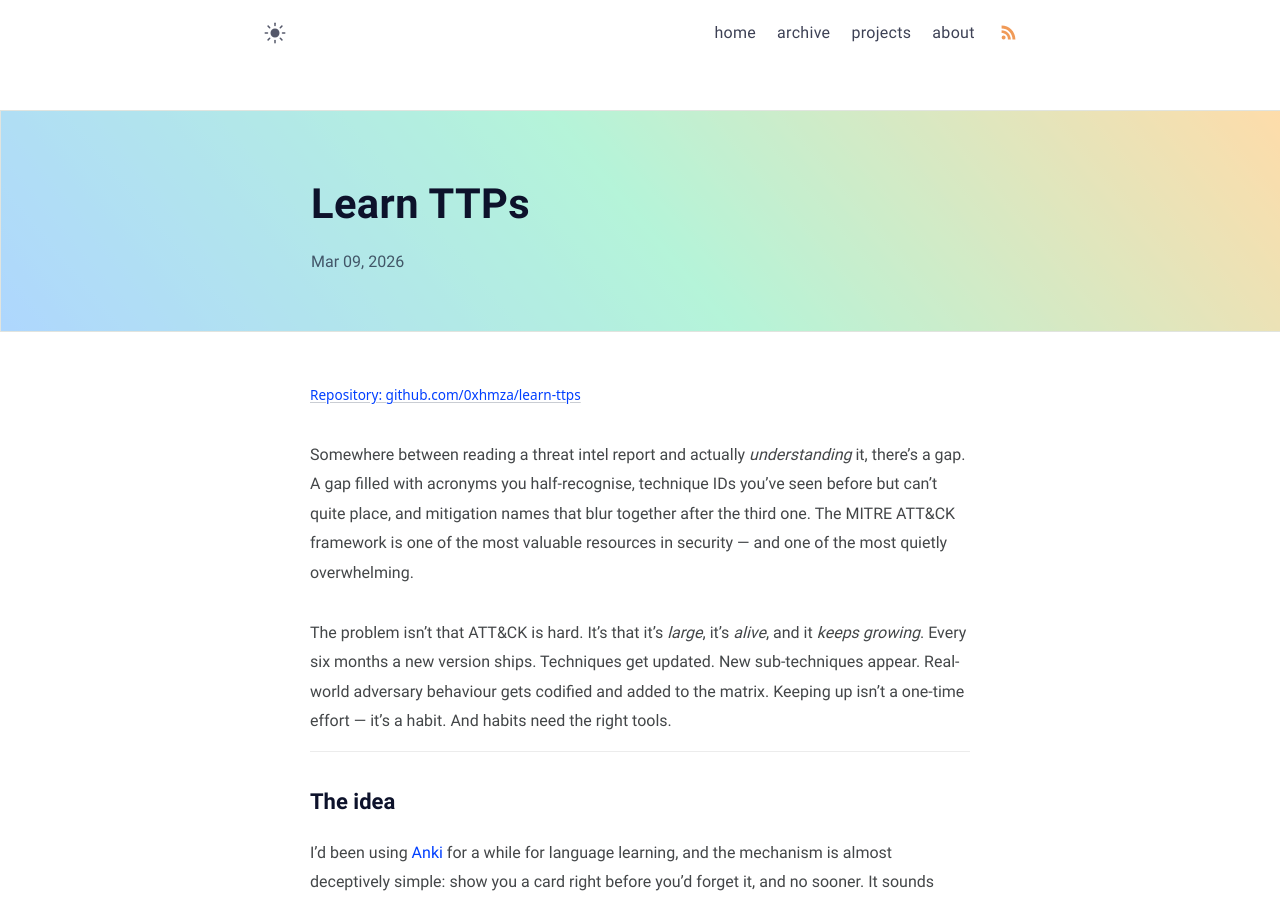
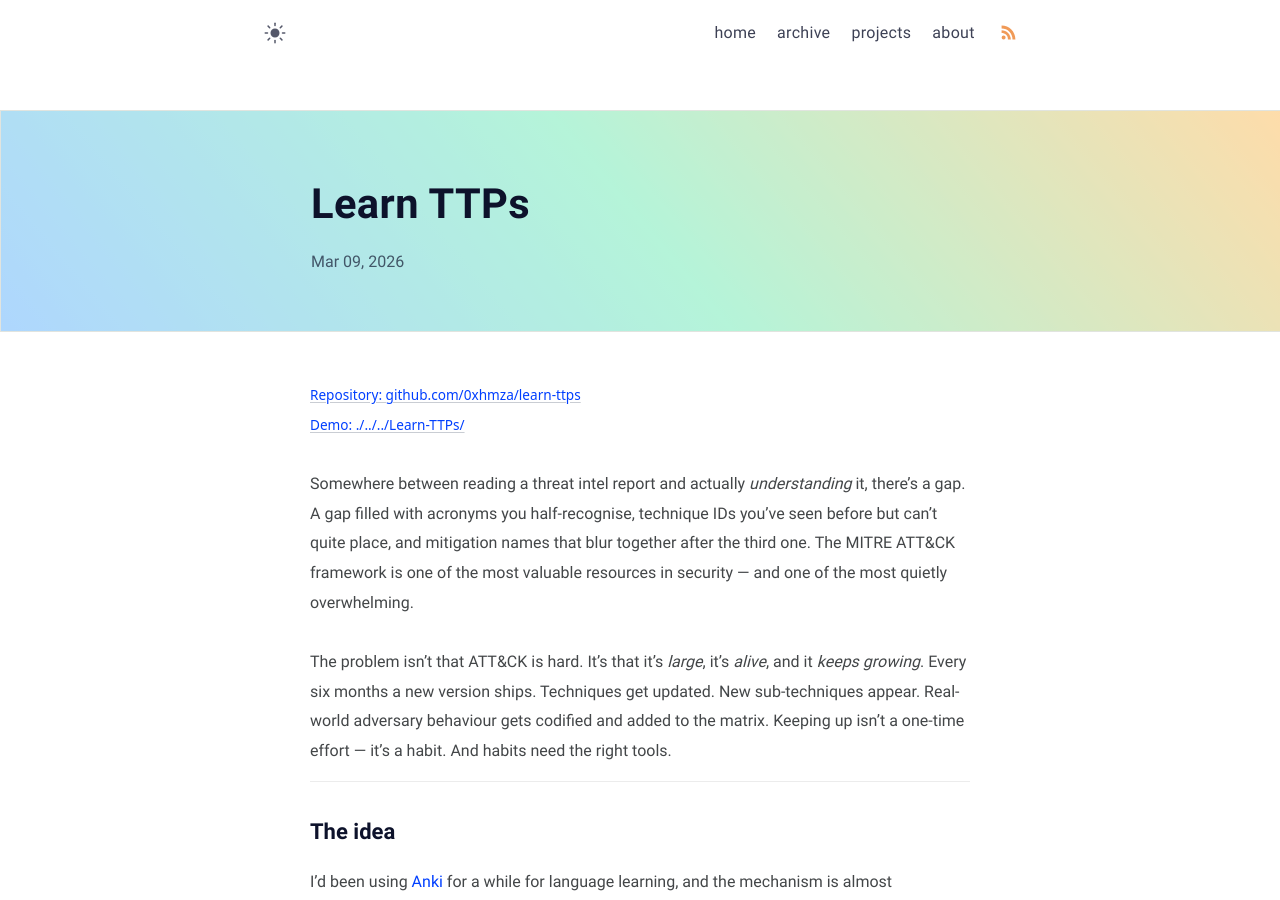
Before and after one commit to 0xhmza/0xhmza.github.io, a Jekyll site: the page built from _projects/learn-ttps.md, in a window 1280 px wide and 900 px high. Built offline with Jekyll 4.4.1, drawn with Linux system fonts in a browser that asks for light colours.

Commit message:
Update learn-ttps.md with repository and demo links
Added links to the repository and demo for Learn-TTPs.

```diff
--- a/_projects/learn-ttps.md
+++ b/_projects/learn-ttps.md
@@ -9,6 +9,14 @@ description: An Anki-style spaced repetition flashcard app for mastering the MIT
           font-weight:200; font-size:0.85rem; text-decoration:none;">
    <span style="text-decoration:underline; text-underline-offset:2px; text-decoration-color:#c9cdd3;">
     Repository: github.com/0xhmza/learn-ttps
+  </span>
+</a>
+<br>
+<a href="https://0xhmza.github.io/Learn-TTPs"
+   style="font-family:'Noto Sans', system-ui, -apple-system, Segoe UI, Roboto, Arial, sans-serif;
+          font-weight:200; font-size:0.85rem; text-decoration:none;">
+   <span style="text-decoration:underline; text-underline-offset:2px; text-decoration-color:#c9cdd3;">
+    Demo: ./../../Learn-TTPs/
   </span>
 </a>
 
```
